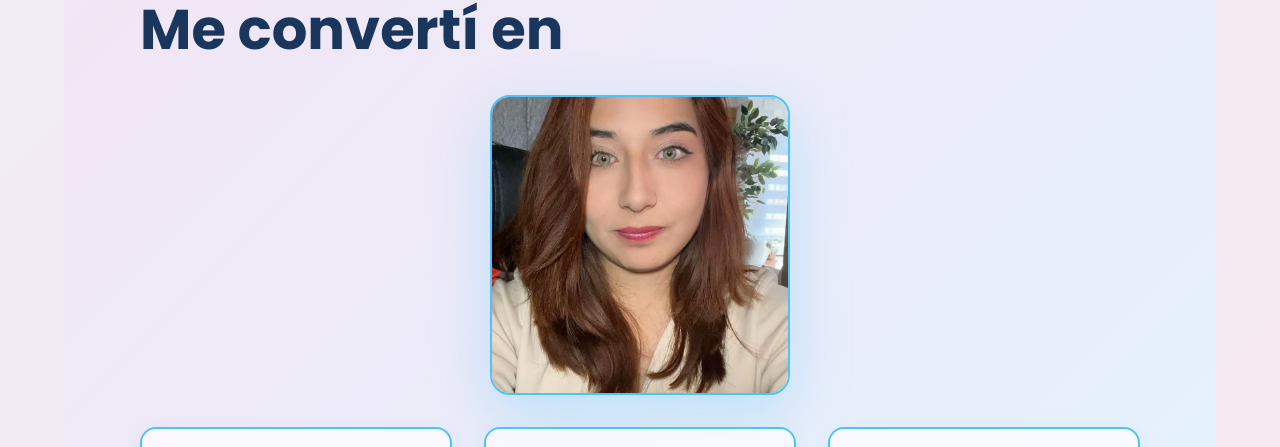
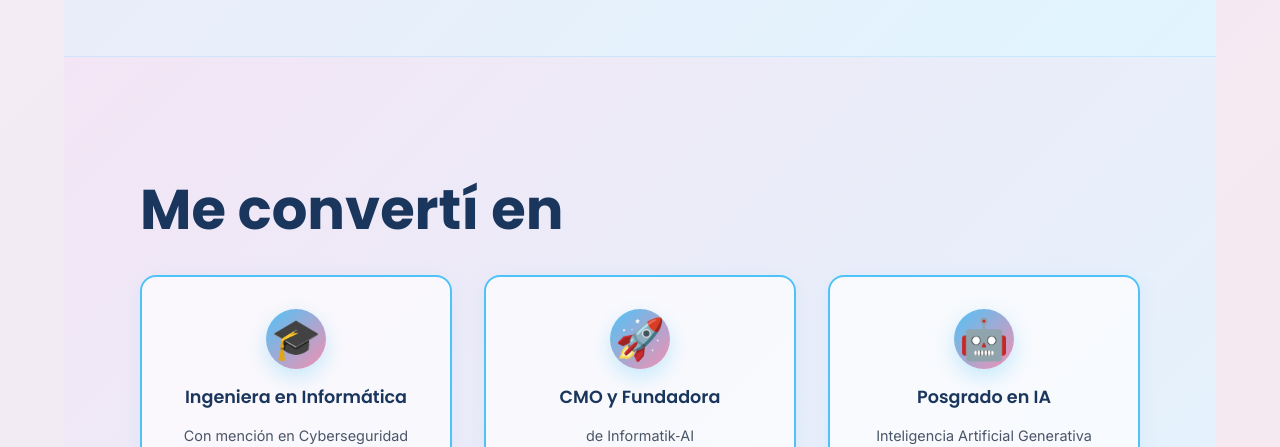
Before and after one commit to camidevai/charlas, a React (Vite) app in the folder presentation-platform/: page / in a window 1280 px wide. Shown: the part 4691-5138 px from the top of the page. Built offline with nearby package versions, Linux system fonts and the light colour scheme.

Commit message:
refactor: cambiar imagen de comunidad y eliminar imagen de logros

```diff
--- a/presentation-platform/src/components/sections/TemucoLaunchSection.jsx
+++ b/presentation-platform/src/components/sections/TemucoLaunchSection.jsx
@@ -337,7 +337,7 @@ const TemucoLaunchSection = () => {
 
             <div className="community-image-container">
               <img
-                src="https://images.unsplash.com/photo-1552664730-d307ca884978?w=600&h=400&fit=crop"
+                src="/camidevaiComunidad.png"
                 alt="Comunidad de personas"
                 className="community-image"
               />
@@ -378,13 +378,6 @@ const TemucoLaunchSection = () => {
         <div className="section-content">
           <h2 className="section-title">Me convertí en</h2>
 
-          <motion.div className="achievements-image-centered" whileHover={{ scale: 1.05 }}>
-            <img
-              src="/camidevai.jpeg"
-              alt="Camila - Mis logros"
-              className="community-image"
-            />
-          </motion.div>
           <div className="achievements-grid-3col">
             <motion.div className="achievement-card" whileHover={{ y: -5 }}>
               <div className="achievement-icon">🎓</div>
```
Also changed, not shown: presentation-platform/public/camidevaiComunidad.png (added).
